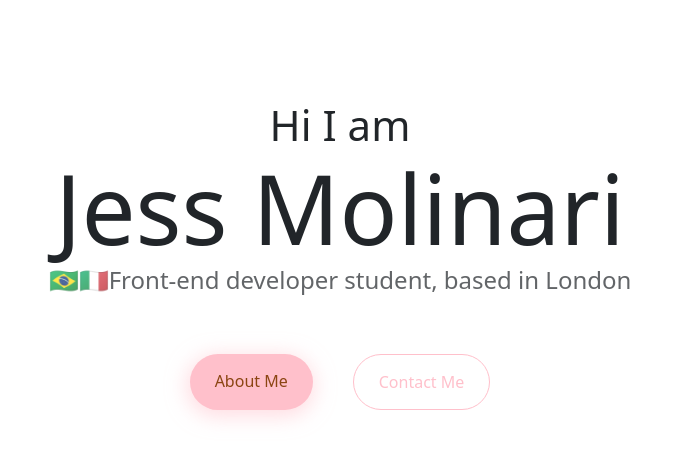
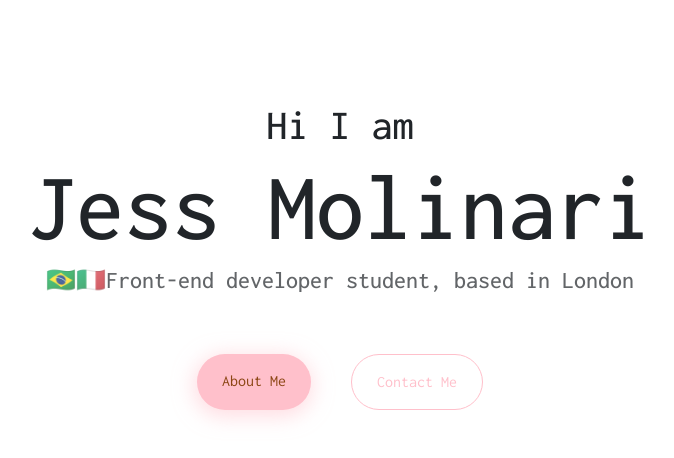
Before and after one commit to molinarijess/responsive-project, a plain HTML site: page index.html in a window 1280 px wide. Shown: the whole page, without its empty margins (300-974 px from the left). Drawn offline with nearby package versions, Linux system fonts and the light colour scheme.

Commit message:
added font to the whole page

```diff
--- a/css/style.css
+++ b/css/style.css
@@ -1,3 +1,5 @@
+@import url("https://fonts.googleapis.com/css2?family=Inconsolata:wght@200;300;400;500;600;700;800;900&display=swap");
+
 :root {
   --highlight-color: #ffc0cb;
   --main-text-color: #8b4513;
@@ -5,6 +7,7 @@
 }
 
 body {
+  font-family: "Inconsolata", monospace;
   margin: 100px auto;
   max-width: 800px;
   text-align: center;
```
